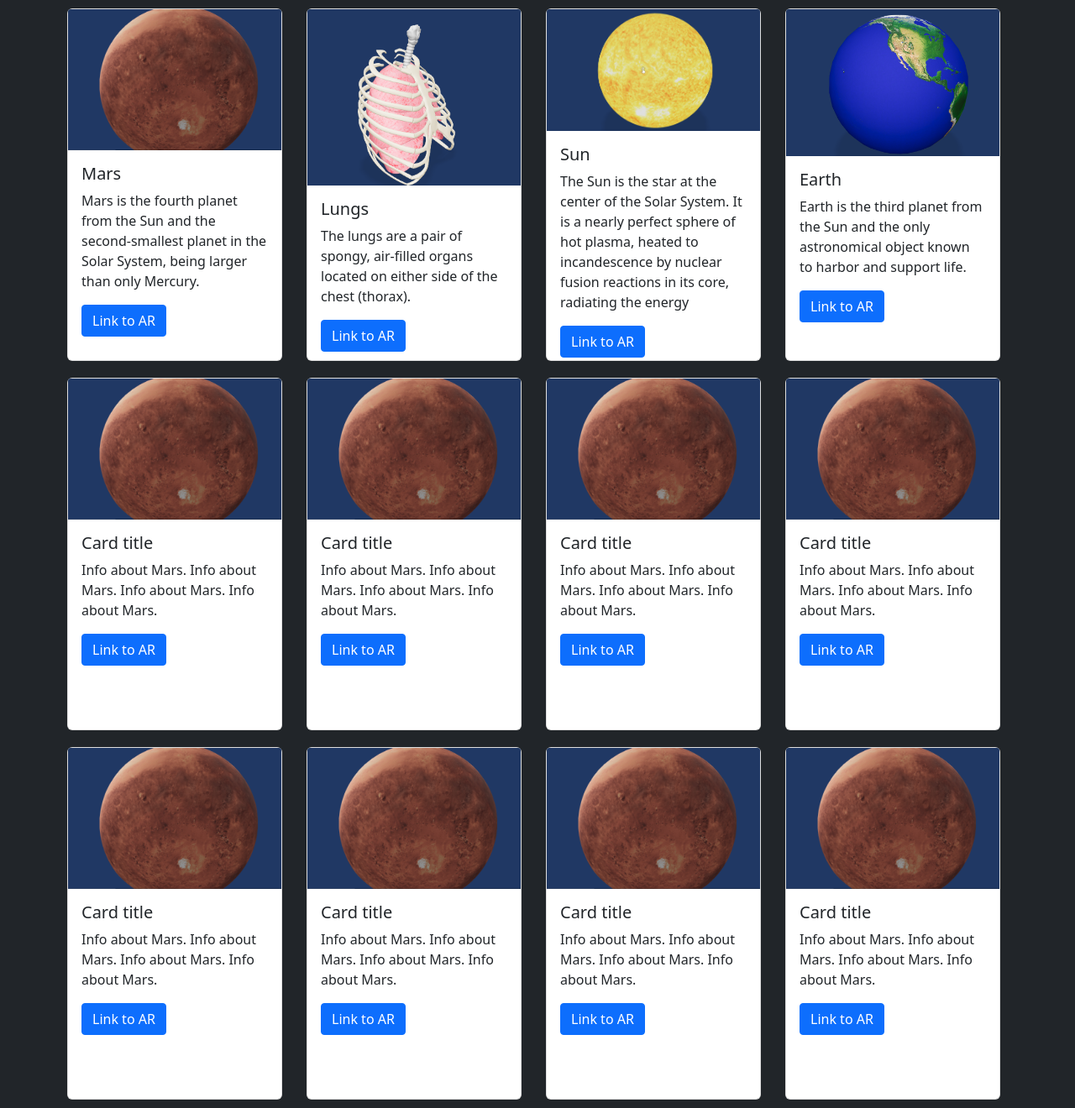
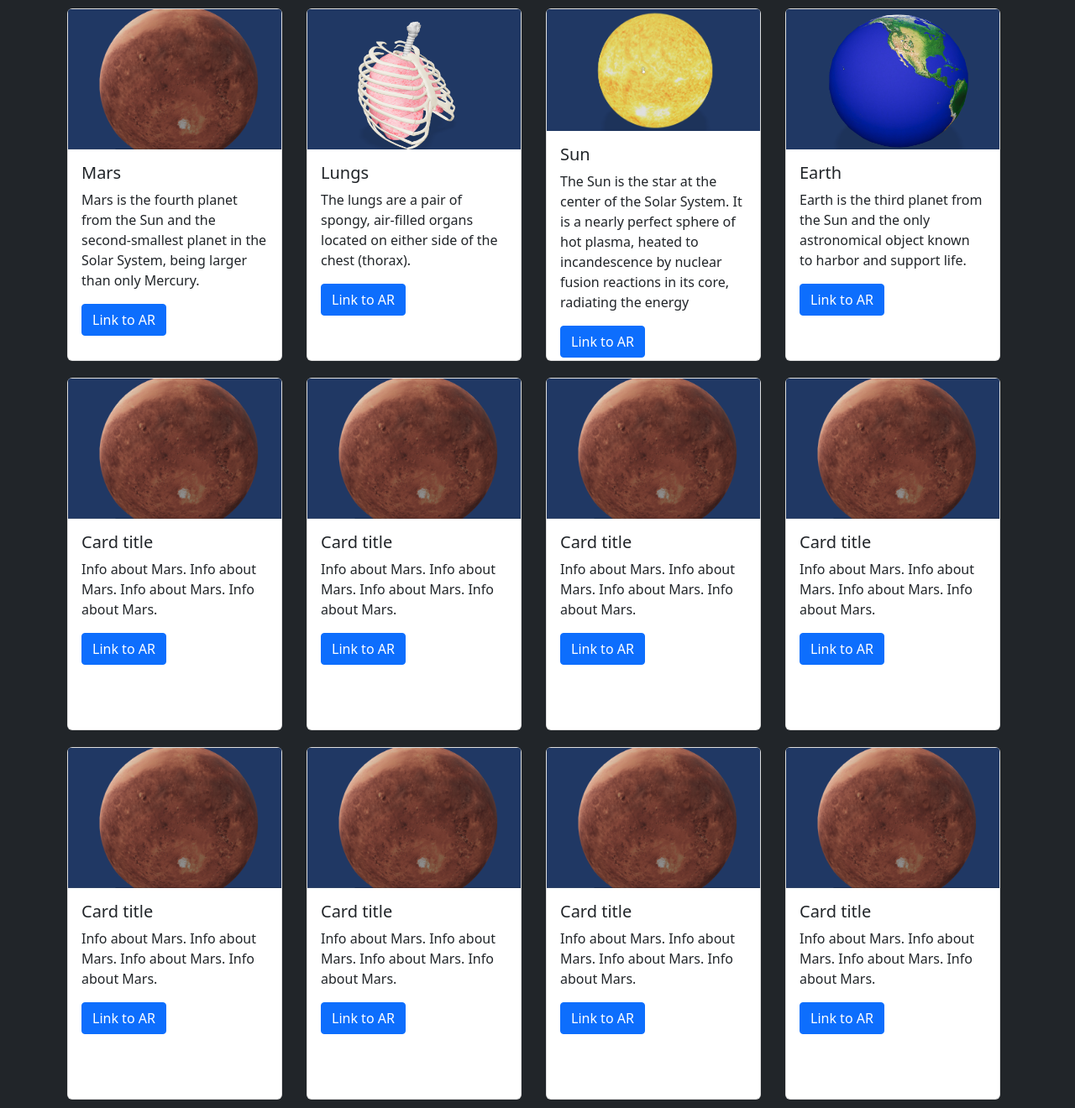
Before and after one commit to alvinbengeorge/Webschool, a Flask app: template templates/Gallery.html in a window 1280 px wide. Shown: the part 70-1390 px from the top of the page at 84% size. Run offline with Flask 2, Linux system fonts and the light colour scheme; the template is opened without the code that fills it, so the values that code supplies are empty.

Commit message:
Made pictures even

```diff
--- a/templates/Gallery.html
+++ b/templates/Gallery.html
@@ -43,7 +43,7 @@
       <div class="row bg-dark">
         <div class="col" style="padding:10px;">
           <div class="card" style="width: 16rem; border-radius:6px; height:420px;">
-            <img src="Mars.png" class="card-img-top" alt="...">
+            <img src="Mars.png" class="card-img-top" alt="..." style="height:40%;">
             <div class="card-body">
               <h5 class="card-title">Mars</h5>
               <p class="card-text">
@@ -55,7 +55,7 @@
         </div>
         <div class="col" style="padding:10px;">
           <div class="card" style="width: 16rem; border-radius:6px; height:420px;">
-            <img src="Lungs.png" class="card-img-top" alt="...">
+            <img src="Lungs.png" class="card-img-top" alt="..." style="height:40%;">
             <div class="card-body">
               <h5 class="card-title">Lungs</h5>
               <p class="card-text">The lungs are a pair of spongy, air-filled organs located on either side of the chest (thorax). </p>
@@ -65,7 +65,7 @@
         </div>
         <div class="col" style="padding:10px;">
           <div class="card" style="width: 16rem; border-radius:6px; height:420px;">
-            <img src="Sun.png" class="card-img-top" alt="...">
+            <img src="Sun.png" class="card-img-top" alt="..." style="height:40%;">
             <div class="card-body">
               <h5 class="card-title">Sun</h5>
               <p class="card-text">The Sun is the star at the center of the Solar System. It is a nearly perfect sphere of hot plasma, heated to incandescence by nuclear fusion reactions in its core, radiating the energy</p>
@@ -75,7 +75,7 @@
         </div>
         <div class="col" style="padding:10px;">
           <div class="card" style="width: 16rem; border-radius:6px; height:420px;">
-            <img src="Earth.png" class="card-img-top" alt="...">
+            <img src="Earth.png" class="card-img-top" alt="..." style="height:40%;">
             <div class="card-body">
               <h5 class="card-title">Earth</h5>
               <p class="card-text">Earth is the third planet from the Sun and the only astronomical object known to harbor and support life.</p>
@@ -85,7 +85,7 @@
         </div>
         <div class="col" style="padding:10px;">
           <div class="card" style="width: 16rem; border-radius:6px; height:420px;">
-            <img src="Mars.png" class="card-img-top" alt="...">
+            <img src="Mars.png" class="card-img-top" alt="..." style="height:40%;">
             <div class="card-body">
               <h5 class="card-title">Card title</h5>
               <p class="card-text">Info about Mars. Info about Mars. Info about Mars. Info about Mars.</p>
@@ -95,7 +95,7 @@
         </div>
         <div class="col" style="padding:10px;">
           <div class="card" style="width: 16rem; border-radius:6px; height:420px;">
-            <img src="Mars.png" class="card-img-top" alt="...">
+            <img src="Mars.png" class="card-img-top" alt="..." style="height:40%;">
             <div class="card-body">
               <h5 class="card-title">Card title</h5>
               <p class="card-text">Info about Mars. Info about Mars. Info about Mars. Info about Mars.</p>
@@ -105,7 +105,7 @@
         </div>
         <div class="col" style="padding:10px;">
           <div class="card" style="width: 16rem; border-radius:6px; height:420px;">
-            <img src="Mars.png" class="card-img-top" alt="...">
+            <img src="Mars.png" class="card-img-top" alt="..." style="height:40%;">
             <div class="card-body">
               <h5 class="card-title">Card title</h5>
               <p class="card-text">Info about Mars. Info about Mars. Info about Mars. Info about Mars.</p>
@@ -115,7 +115,7 @@
         </div>
         <div class="col" style="padding:10px;">
           <div class="card" style="width: 16rem; border-radius:6px; height:420px;">
-            <img src="Mars.png" class="card-img-top" alt="...">
+            <img src="Mars.png" class="card-img-top" alt="..." style="height:40%;">
             <div class="card-body">
               <h5 class="card-title">Card title</h5>
               <p class="card-text">Info about Mars. Info about Mars. Info about Mars. Info about Mars.</p>
@@ -125,7 +125,7 @@
         </div>
         <div class="col" style="padding:10px;">
           <div class="card" style="width: 16rem; border-radius:6px; height:420px;">
-            <img src="Mars.png" class="card-img-top" alt="...">
+            <img src="Mars.png" class="card-img-top" alt="..." style="height:40%;">
             <div class="card-body">
               <h5 class="card-title">Card title</h5>
               <p class="card-text">Info about Mars. Info about Mars. Info about Mars. Info about Mars.</p>
@@ -135,7 +135,7 @@
         </div>
         <div class="col" style="padding:10px;">
           <div class="card" style="width: 16rem; border-radius:6px; height:420px;">
-            <img src="Mars.png" class="card-img-top" alt="...">
+            <img src="Mars.png" class="card-img-top" alt="..." style="height:40%;">
             <div class="card-body">
               <h5 class="card-title">Card title</h5>
               <p class="card-text">Info about Mars. Info about Mars. Info about Mars. Info about Mars.</p>
@@ -145,7 +145,7 @@
         </div>
         <div class="col" style="padding:10px;">
           <div class="card" style="width: 16rem; border-radius:6px; height:420px;">
-            <img src="Mars.png" class="card-img-top" alt="...">
+            <img src="Mars.png" class="card-img-top" alt="..." style="height:40%;">
             <div class="card-body">
               <h5 class="card-title">Card title</h5>
               <p class="card-text">Info about Mars. Info about Mars. Info about Mars. Info about Mars.</p>
@@ -155,7 +155,7 @@
         </div>
         <div class="col" style="padding:10px;">
           <div class="card" style="width: 16rem; border-radius:6px; height:420px;">
-            <img src="Mars.png" class="card-img-top" alt="...">
+            <img src="Mars.png" class="card-img-top" alt="..." style="height:40%;">
             <div class="card-body">
               <h5 class="card-title">Card title</h5>
               <p class="card-text">Info about Mars. Info about Mars. Info about Mars. Info about Mars.</p>
```
